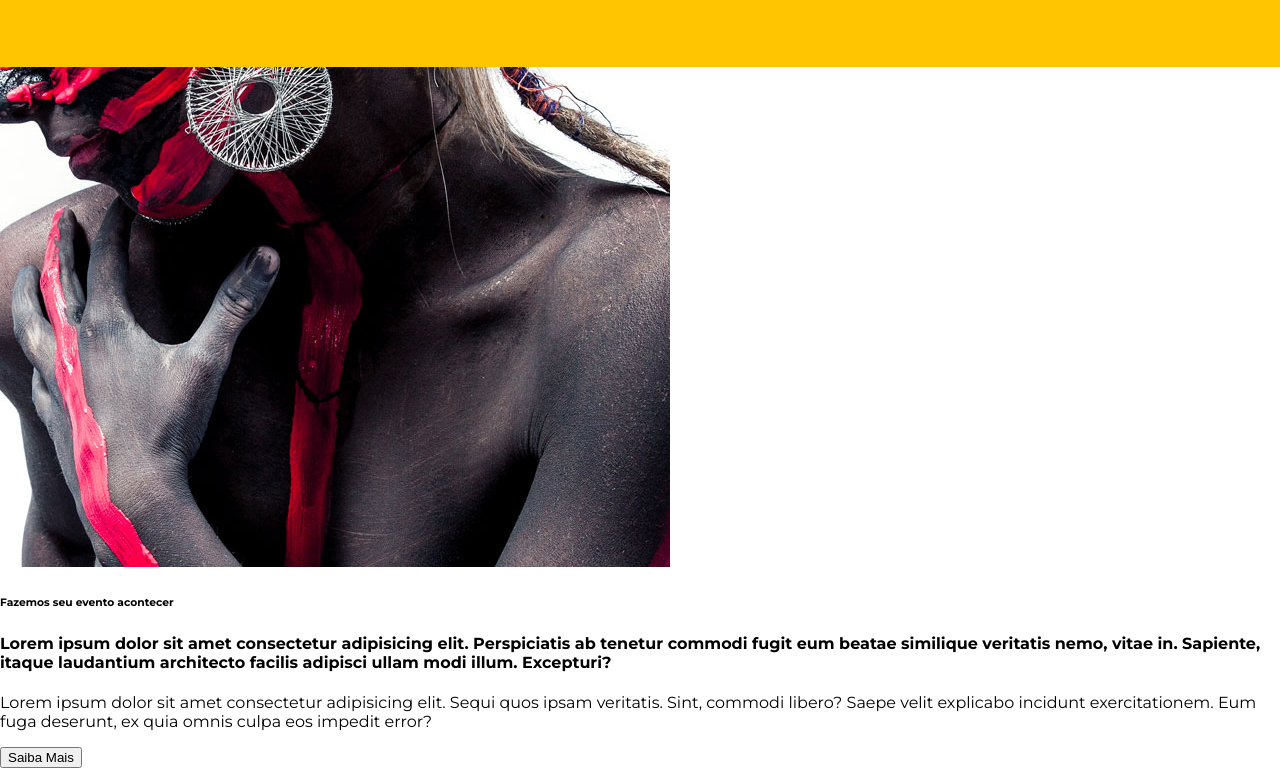
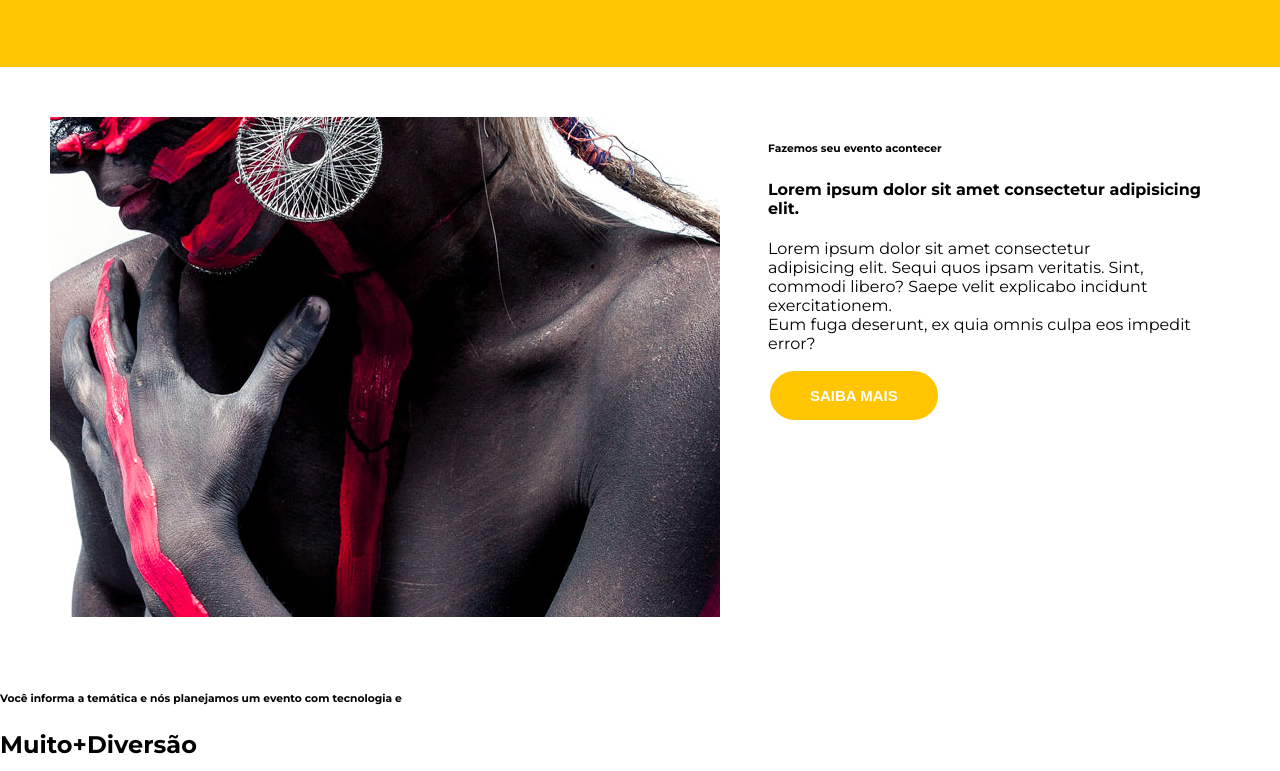
Before and after one commit to sandyLohran/Imagine_Studion, a website: page src/index.html in a window 1280 px wide. Shown: the part 883-1654 px from the top of the page. Drawn offline with Linux system fonts and the light colour scheme.

Commit message:
feito section2

```diff
--- a/src/index.html
+++ b/src/index.html
@@ -60,13 +60,13 @@
                     </li>
                 </ul>
             </section>
-            <section>
+            <section class="evento">
+                <img src="./_images/institutional.jpg" alt="banner">
                 <div>
-                    <img src="./_images/institutional.jpg" alt="banner">
                     <h6>Fazemos seu evento acontecer</h6>
-                    <h4>Lorem ipsum dolor sit amet consectetur adipisicing elit. Perspiciatis ab tenetur commodi fugit eum beatae similique veritatis nemo, vitae in. Sapiente, itaque laudantium architecto facilis adipisci ullam modi illum. Excepturi?</h4>
-                     <p>Lorem ipsum dolor sit amet consectetur adipisicing elit. Sequi quos ipsam veritatis. Sint, commodi libero? Saepe velit explicabo incidunt exercitationem. Eum fuga deserunt, ex quia omnis culpa eos impedit error?</p>
-                     <button>Saiba Mais</button>
+                    <h4>Lorem ipsum dolor sit amet consectetur adipisicing elit.</h4>
+                     <p>Lorem ipsum dolor sit amet consectetur <br> adipisicing elit. Sequi quos ipsam veritatis. Sint, <br> commodi libero? Saepe velit explicabo incidunt exercitationem. <br> Eum fuga deserunt, ex quia omnis culpa eos impedit error?</p>
+                     <button class="evento__btn">Saiba Mais</button>
                 </div>
             </section>
             <section>
--- a/src/style.css
+++ b/src/style.css
@@ -33,7 +33,7 @@
     background-color: #000;
     color: var(--color-text)  ;
 
-    position: fixed;
+    position:fixed;
     width: 100vw;
     height: 7.75rem;
     padding: 0 1rem;
@@ -127,13 +127,19 @@
   background-color: var(--color-primary);
   color: var(--color-text);
   text-transform: uppercase;
+
+
  }
 
  .counter__container {
   display: grid;
+
   grid-template-columns: repeat(auto-fill, minmax(300px, 1fr));
   place-items: center;
+
+
   margin: 0;
+
   padding: 4.375rem 1rem;
 
  }
@@ -145,3 +151,30 @@
   display: block;
   margin-top: 0.75rem;
  }
+ .evento {
+  display: grid;
+  grid-template-columns: auto auto;
+  justify-content: center;
+  gap: 3rem;
+  padding: 3.125rem;
+
+
+
+ }
+ .evento__btn {
+  cursor: pointer;
+  padding: 1rem 2.5rem;
+  border: 0.125rem solid var(--color-text) ;
+  border-radius: 5rem;
+  background: var(--color-primary);
+  color:var(--color-text) ;
+  font-size: 0.9375rem;
+  font-weight: 700;
+  text-transform: uppercase;
+  transition: 0.3s all ease;
+ }
+ .evento__btn:hover{
+  border-color: var(--color-primary);
+  background-color: unset;
+  color: var(--color-primary) ;
+}
```
